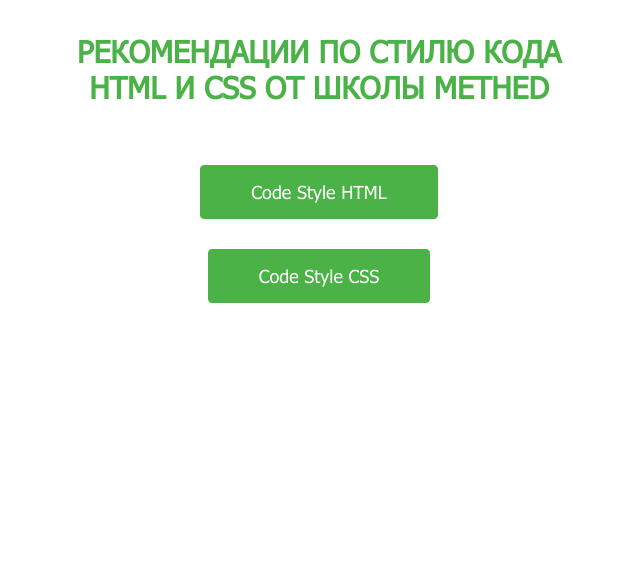
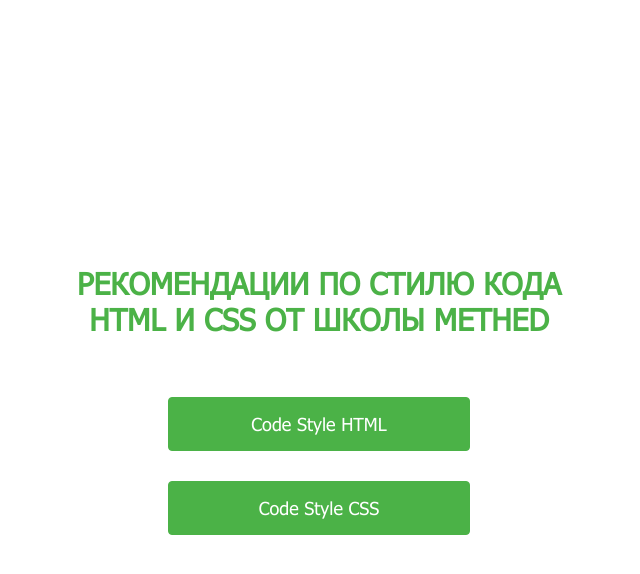
Before and after one commit to olgazh565/module-02-lesson-04, a plain HTML site: page index.html in a window 1280 px wide. Shown: the whole page, without its empty margins (321-961 px from the left). Drawn offline with Linux system fonts and the light colour scheme; files whose address does not match are found by name.

Commit message:
task complete

```diff
--- a/accets/css/style.css
+++ b/accets/css/style.css
@@ -8,20 +8,23 @@ body {
     font-family: "Tahoma regular";
     font-size: 18px;
     box-sizing: border-box;
+    margin: 0;
 }
 
 .main {
     max-width: 500px;
+    min-height: 100vh;
     display: flex;
     margin: 0 auto;
     flex-direction: column;
     align-items: center;
+    justify-content: center;
 }
 
 .title {
     color: rgb(75, 178, 71);
     text-transform: uppercase;
-    margin-bottom: 60px;
+    margin: 0 0 60px;
     font-size: 30px;
     text-align: center;
 }
@@ -35,4 +38,12 @@ body {
     border-radius: 4px;
     margin-bottom: 30px;
     cursor: pointer;
+    display: block;
+    width: 100%;
+    max-width: 200px;
+    text-align: center;
 }
+
+.link:last-child {
+    margin-bottom: 0;
+}
```
